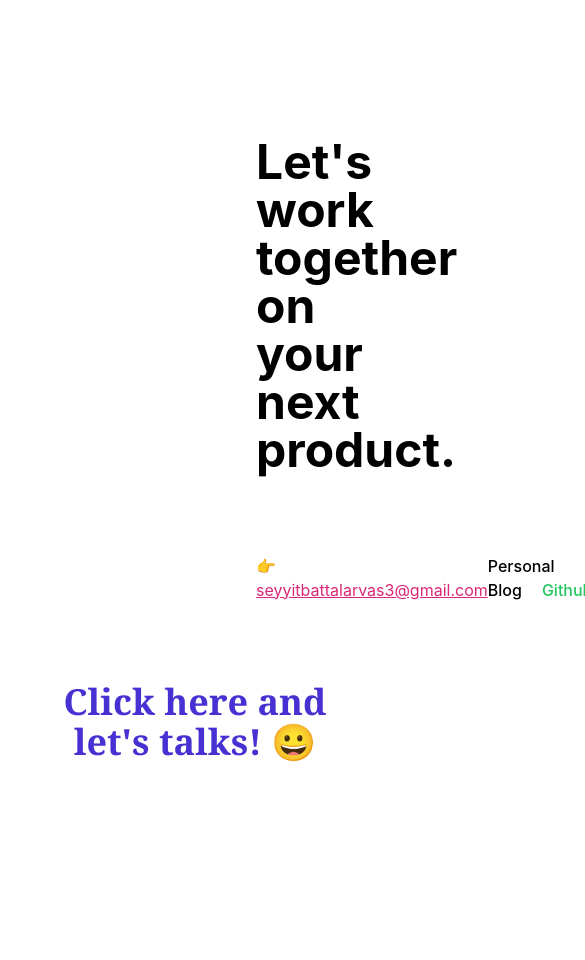
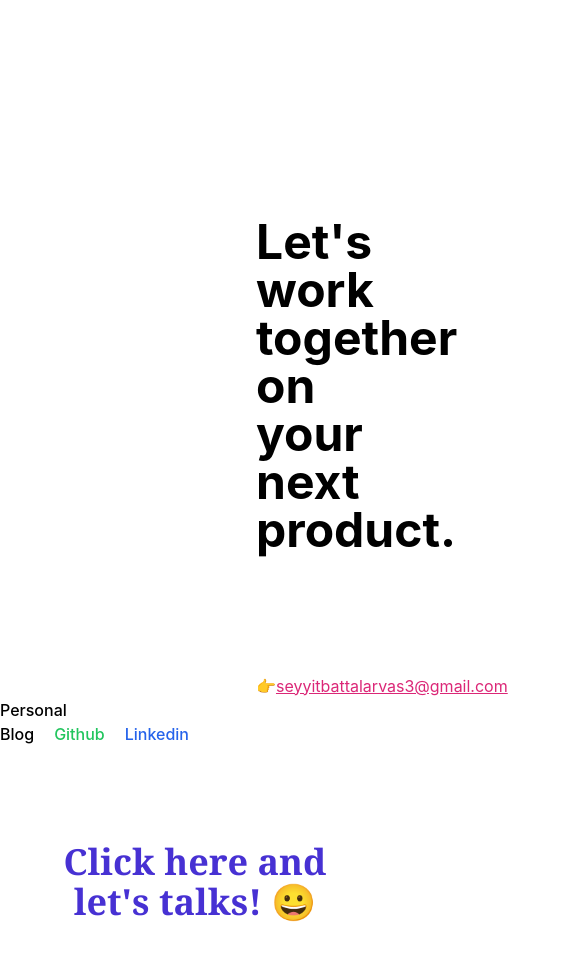
Before and after one commit to SeyyitBattal/web-sayfam, a React (Create React App) app: page / in a window 390 px wide. Shown: the part 4820-5780 px from the top of the page, 585 px wide, since content can reach past the window. Before the commit the page ends 5694 px from the top, so only its background shows below. Built offline with nearby package versions, Linux system fonts and the light colour scheme.

Commit message:
Responsive feature is done

```diff
--- a/package.json
+++ b/package.json
@@ -9,6 +9,7 @@
     "axios": "^1.5.0",
     "react": "^18.2.0",
     "react-dom": "^18.2.0",
+    "react-hook-form": "^7.46.1",
     "react-router-dom": "^5.3.4",
     "react-scripts": "5.0.1",
     "react-toastify": "^9.1.3",
--- a/src/App.css
+++ b/src/App.css
@@ -51,3 +51,25 @@
   display: flex;
   flex-wrap: wrap;
 }
+
+.footerSection {
+  display: flex;
+  align-items: flex-end;
+  flex-wrap: wrap;
+  gap: 16px;
+}
+.footerSlogan {
+  flex-basis: 1000px;
+}
+.footerLinks {
+  flex-basis: 1500px;
+  flex-wrap: wrap;
+}
+.footer-links {
+  justify-content: space-around;
+}
+.footerForm {
+  flex-basis: 1700px;
+  flex-wrap: wrap;
+  justify-content: center;
+}
--- a/src/components/MyFooter.js
+++ b/src/components/MyFooter.js
@@ -18,19 +18,20 @@ const MyFooter = () => {
   };
 
   return (
-    <div className="mt-20 bg-white dark:bg-black ">
-      <h1 className="mb-6 mt-20 text-5xl font-bold flex flex-wrap ml-64">
-        Let's work together on <br /> your next product.
-      </h1>
-
-      <div className="footer-mail-links mt-20 flex justify-between">
-        <div className="ml-64">
+    <div className="footerSection mt-20 bg-white dark:bg-black ">
+      <div className="footerSlogan ">
+        <h1 className="mb-6 mt-20 text-5xl font-bold flex ml-64">
+          Let's work together on <br /> your next product.
+        </h1>
+      </div>
+      <div className="footerLinks footer-mail-links mt-20 flex justify-between">
+        <div className="ml-64 flex ">
           👉
           <label className="underline text-pink-600 dark:text-indigo-200">
             {footerData.mail}
           </label>
         </div>
-        <div className="footer-links">
+        <div className="footer-links ">
           <a
             href={footerData.blog}
             className="font-medium text-black dark:text-white hover:underline"
@@ -39,19 +40,19 @@ const MyFooter = () => {
           </a>
           <a
             href={footerData.github}
-            className="font-medium text-green-500 dark:text-green-500 hover:underline mx-5"
+            className="font-medium text-green-500 dark:text-green-500 hover:underline mx-5 "
           >
             Github
           </a>
           <a
             href={footerData.linkedin}
-            className="font-medium text-blue-600  dark:text-blue-600 hover:underline mr-64"
+            className="font-medium text-blue-600  dark:text-blue-600 hover:underline mr-64 "
           >
             Linkedin
           </a>
         </div>
       </div>
-      <div className=" flex flex-col items-center my-20 gap-6 mx-8 bg-white dark:bg-black">
+      <div className="footerForm flex flex-col items-center my-20 gap-6 mx-8 bg-white dark:bg-black">
         <div className="send-message">
           <button
             className=" text-4xl font-semibold text-[#4731D3] font-serif mb-8"
--- a/src/components/MyHeader.js
+++ b/src/components/MyHeader.js
@@ -91,7 +91,6 @@ const MyHeader = (props) => {
             Hire me
           </button>
         </div>
-
         <div key={index} className="intro mt-20">
           <h3 className=" lg:text-base sm:pb-3 text-indigo-700 dark:text-indigo-200">
             ————— {item.isim}
```
Also changed, not shown: 1 other file (tests, documents, lock files or other folders).
